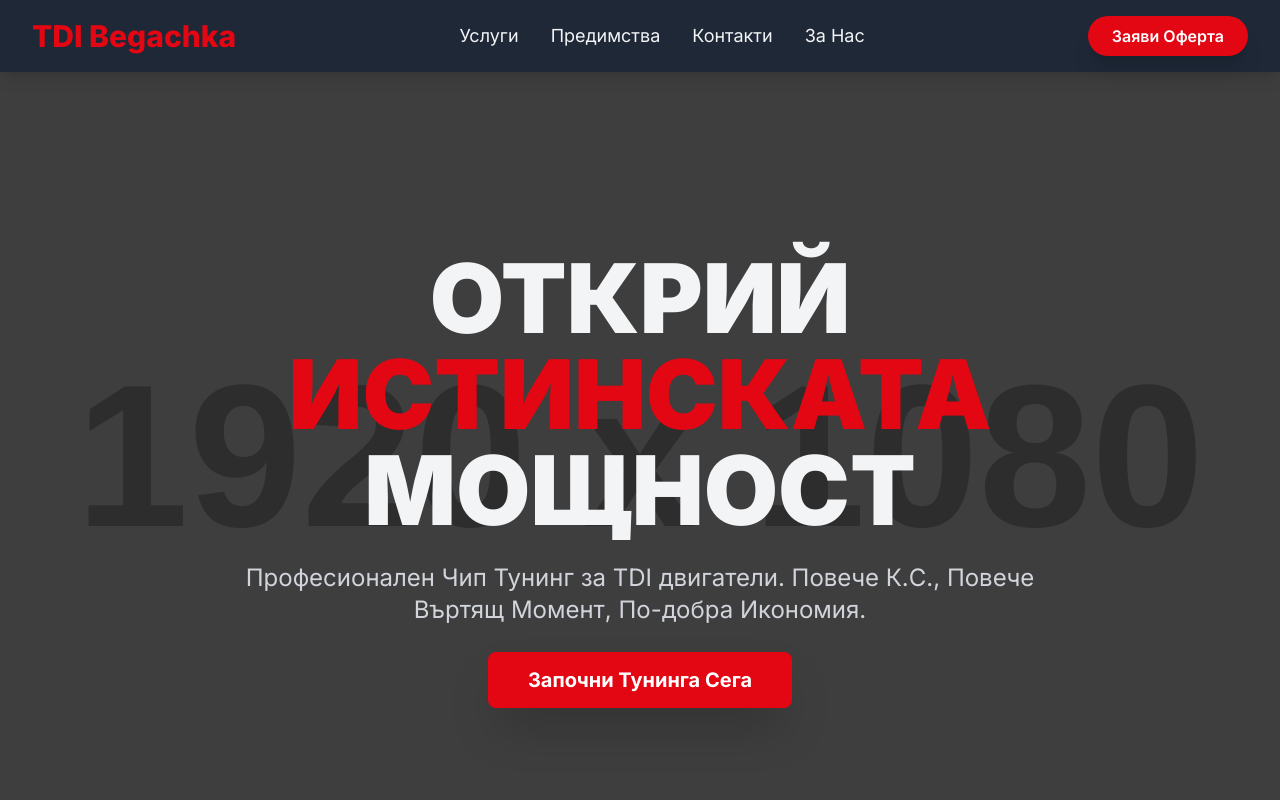
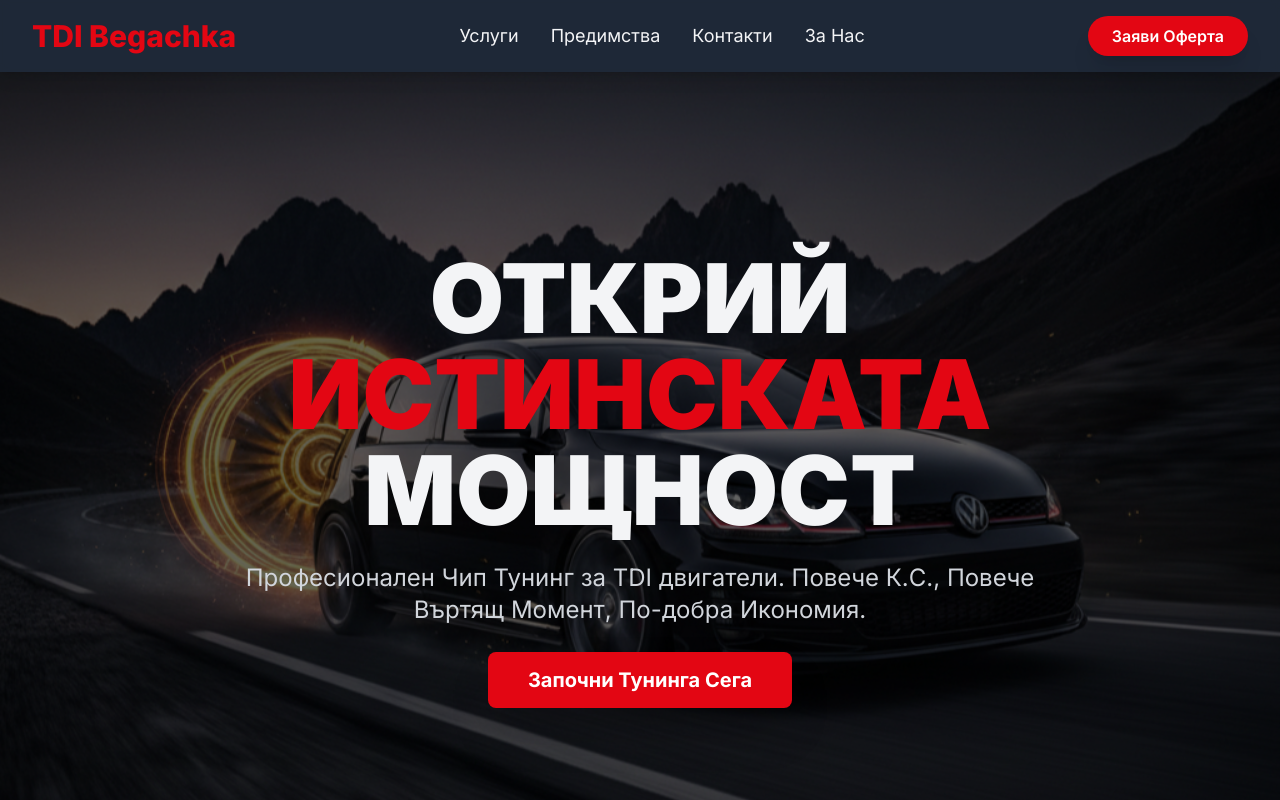
Before and after one commit to to4o99/tdibegachka, a plain HTML site: page index.html in a window 1280 px wide. Shown: the top 800 px of the page. Drawn offline with nearby package versions, Linux system fonts and the light colour scheme; placeholder pictures from the web are drawn by us.

Commit message:
Update hero section with new background image

```diff
--- a/index.html
+++ b/index.html
@@ -54,15 +54,11 @@
         </div>
     </header>
 
-    <!-- Hero Секция -->
-    <section class="relative bg-black h-screen flex items-center justify-center overflow-hidden">
-        <!-- Фоново изображение (Placeholder) -->
-        <div class="absolute inset-0 opacity-30">
-            <!-- Placeholder for a high-performance TDI car engine bay or a fast car silhouette -->
-            <img src="https://placehold.co/1920x1080/1F2937/FBBF24?text=Мощен+Автомобил+TDI"
-                 onerror="this.onerror=null; this.src='https://placehold.co/1920x1080/1F2937/FBBF24?text=Мощен+Автомобил+TDI'"
-                 alt="Изображение на тунингован автомобил TDI" class="w-full h-full object-cover">
-        </div>
+    <!-- Hero Секция (Актуализирана с фоново изображение) -->
+    <section class="relative h-screen flex items-center justify-center overflow-hidden bg-cover bg-center"
+        style="background-image: url('/images/hero.png');">
+        <!-- Overlay за затъмняване на изображението и по-добра четимост на текста -->
+        <div class="absolute inset-0 bg-black opacity-60"></div>
 
         <div class="relative z-10 text-center px-4 max-w-4xl">
             <h1 class="text-6xl sm:text-7xl lg:text-8xl font-black mb-6 leading-tight uppercase">
```
